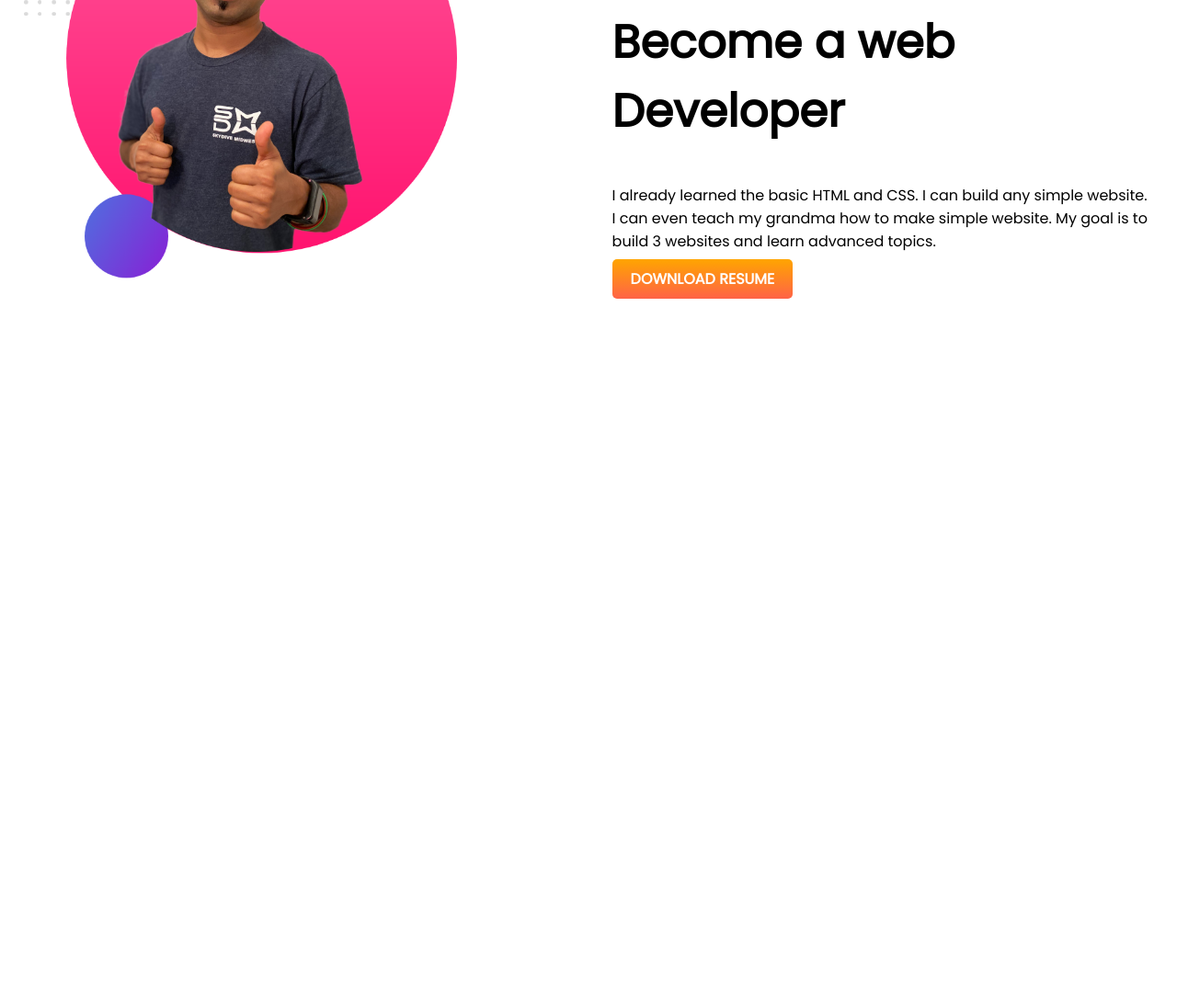
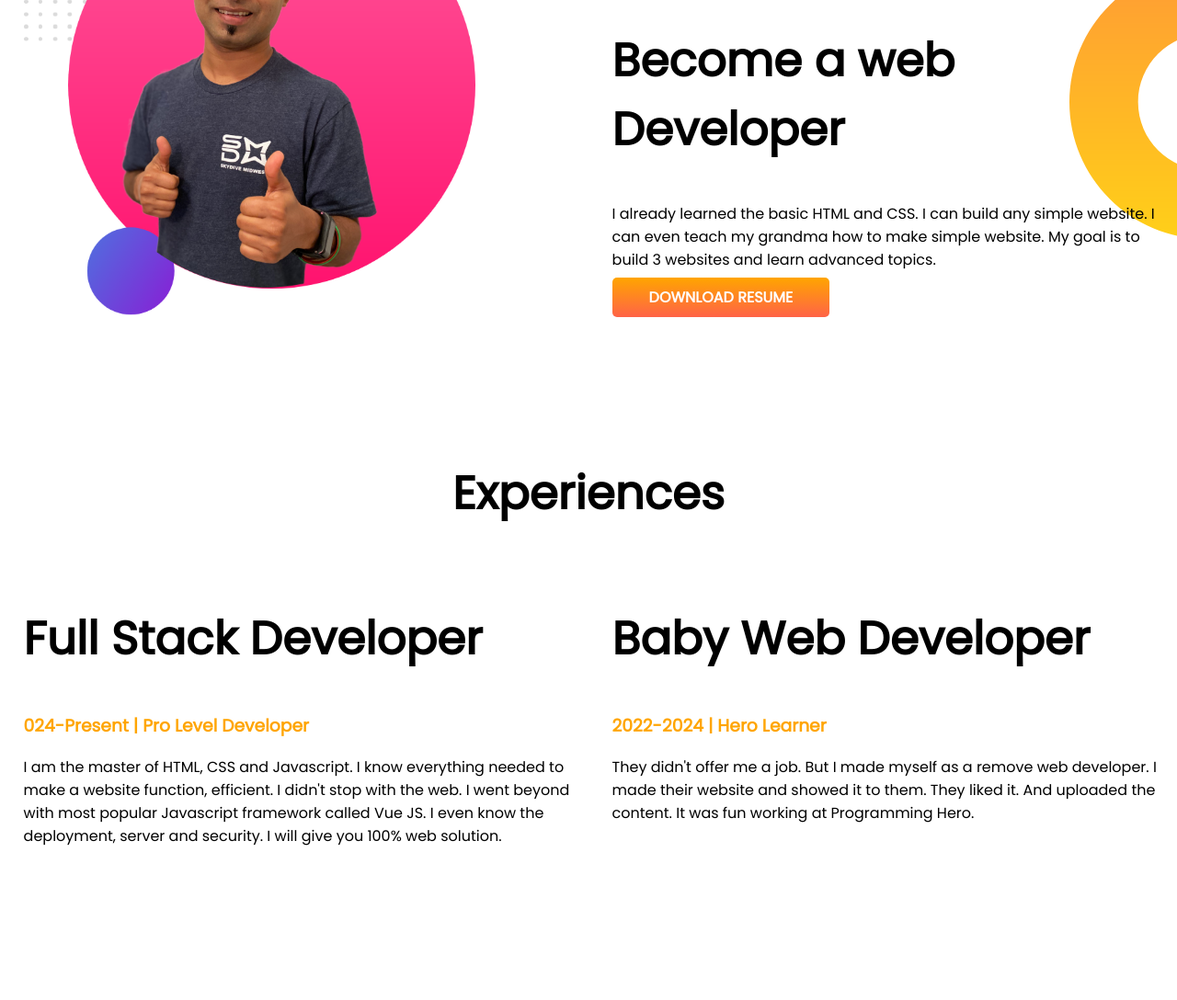
Before and after one commit to dev-sibli/developer-portfolio, a plain HTML site: page index.html in a window 1280 px wide. Shown: the part 774-1862 px from the top of the page at 92% size. Before the commit the page ends 1240 px from the top, so only its background shows below. Drawn offline with Linux system fonts and the light colour scheme.

Commit message:
section added

```diff
--- a/index.html
+++ b/index.html
@@ -26,7 +26,7 @@
             <img src="images/Jhankar-pic-with-bg.png" alt="">
         </div>
 </section>
-<section class="felxible-container">
+<section class="felxible-container side-banner">
     <div class="half-width">
         <img src="images/jhankar2.png" alt="">
     </div>
@@ -37,7 +37,21 @@
     </p>
     <a class="hire-button" href="http://" target="_blank" rel="noopener noreferrer">DOWNLOAD RESUME</a>
     </div>
-
+</section>
+<section>
+    <span class="experience"><h1>Experiences</h1></span>
+    <div class="felxible-container">
+        <div class="half-width">
+            <h1>Full Stack Developer</h1>
+            <h3 class="name-orange">024-Present | Pro Level Developer</h3>
+            <p>I am the master of HTML, CSS and Javascript. I know everything needed to make a website function, efficient. I didn't stop with the web. I went beyond with most popular Javascript framework called Vue JS. I even know the deployment, server and security. I will give you 100% web solution.</p>
+        </div>
+        <div class="half-width">
+            <h1>Baby Web Developer</h1>
+            <h3 class="name-orange">2022-2024 | Hero Learner</h3>
+            <p>They didn't offer me a job. But I made myself as a remove web developer. I made their website and showed it to them. They liked it. And uploaded the content. It was fun working at Programming Hero.</p>
+        </div>
+    </div>
 </section>
 </body>
 </html>
--- a/style.css
+++ b/style.css
@@ -12,6 +12,11 @@ h1 {
   background-image: url(images/top-banner.png);
   background-repeat: no-repeat;
 }
+.side-banner {
+  background-image: url(images/dream-bg.png);
+  background-repeat: no-repeat;
+  background-position: right;
+}
 .felxible-container {
   display: flex;
   margin-bottom: 150px;
@@ -19,7 +24,6 @@ h1 {
 .half-width {
   width: 50%;
   padding-left: 2%;
-  padding-right: 2%;
 }
 .half-width img {
   width: 80%;
@@ -27,8 +31,19 @@ h1 {
 .hire-button {
   text-decoration: none;
   background-image: linear-gradient(orange, tomato);
-  padding: 10px 20px;
+  padding: 10px 40px;
   border-radius: 5px;
   color: white;
   font-weight: 700;
 }
+.experience {
+  text-align: center;
+}
+.web-developer {
+  display: flex;
+  margin-bottom: 150px;
+}
+.full-stack {
+  background-color: orange;
+  padding: 20px;
+}
```
